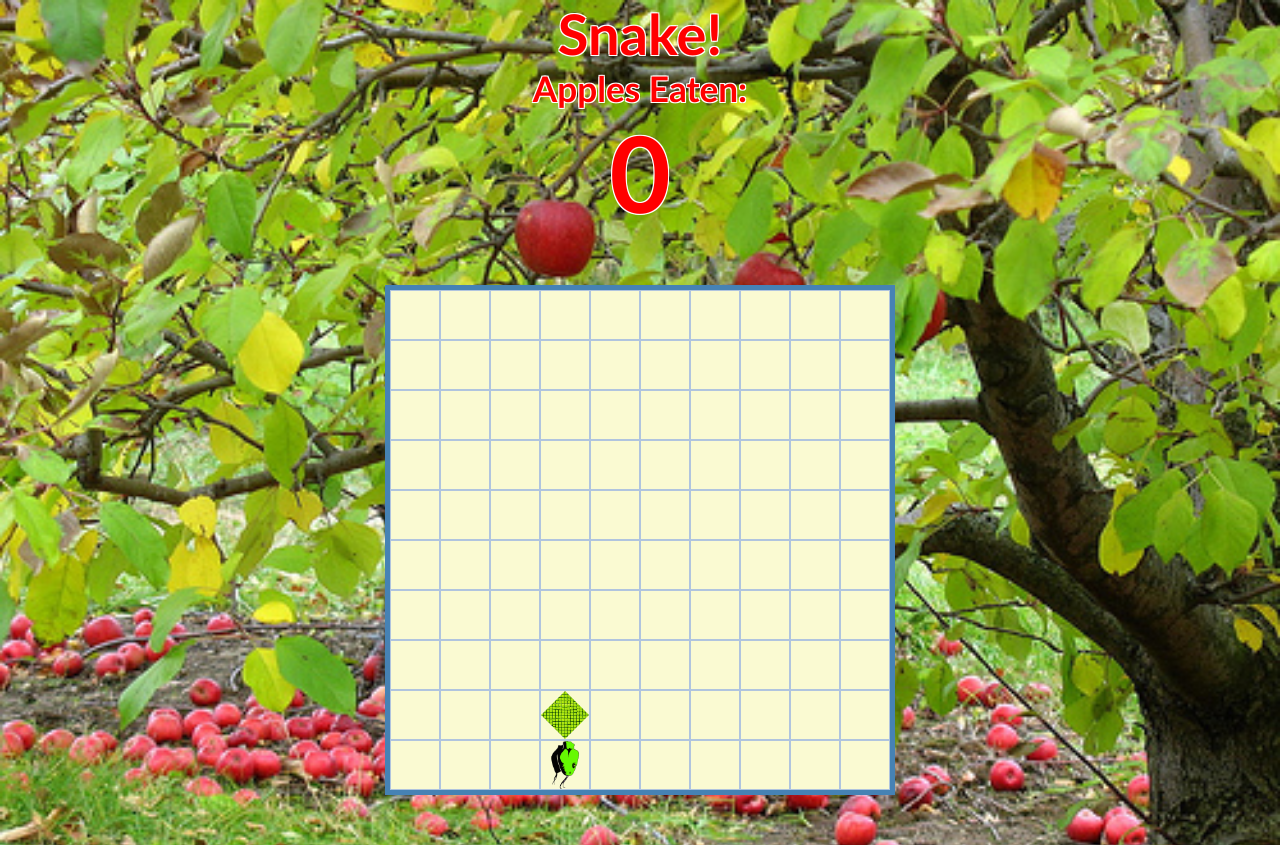
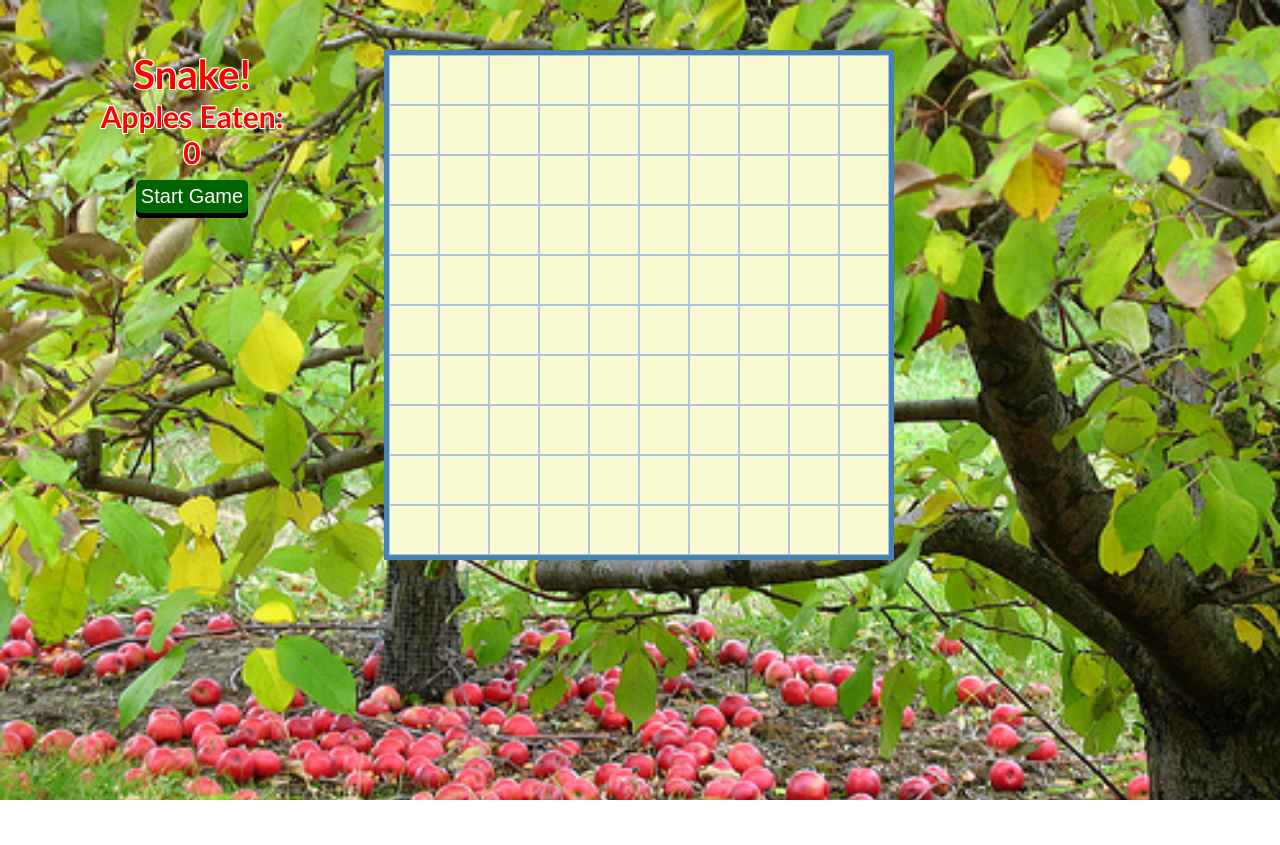
Before and after one commit to markshild/markshild.github.io, a plain HTML site: page snake/index.html in a window 1280 px wide. After the commit the page ends 800 px from the top, so only its background shows below. Drawn offline with Linux system fonts and the light colour scheme.

Commit message:
Updates Snake

```diff
--- a/snake/index.html
+++ b/snake/index.html
@@ -12,12 +12,17 @@
         font-family: Futura, 'Trebuchet MS', Arial, sans-serif;
       }
 
+      html {
+        height: 100%;
+      }
+
       body{
         background-image: url("css/background.jpeg");
         -webkit-background-size: cover;
         -moz-background-size: cover;
         -o-background-size: cover;
         background-size: cover;
+        height: 100%;
       }
 
       .group:after {
@@ -26,10 +31,37 @@
         clear: both;
       }
 
+      .side {
+        float: left;
+        width: 30%;
+        display: block;
+        margin-top: 50px;
+      }
+
+      button.start {
+        background: darkgreen;
+        border: none;
+        color: white;
+        font-size: 20px;
+        padding: 5px 5px;
+        display: block;
+        margin: 10px auto;
+        border-radius: 5px;
+        box-shadow: 0 5px black;
+        cursor: pointer;
+        outline: none;
+      }
+
+      button.start:active {
+        outline: none;
+        position: relative;
+        top: 5px;
+        box-shadow: none;
+      }
 
       h2 {
         margin: 10px 0 5px 0 auto;
-        font-size: 350%;
+        font-size: 40px;
         color: red;
         display: box;
         text-align: center;
@@ -41,7 +73,7 @@
       }
 
       h3 {
-        font-size: 220%;
+        font-size: 30px;
         text-align: center;
         color: red;
         text-shadow:
@@ -58,11 +90,10 @@
         list-style: none;
         width: 500px;
         border: 5px solid steelblue;
+        float: left;
+        display: block;
       }
 
-      div {
-        font-size: 300%;
-      }
 
       li {
         height: 48px;
@@ -122,13 +153,17 @@
     </style>
   </head>
 
-  <body>
+  <body class="group">
     <script src="js/jquery-2.1.1.js"></script>
 
     <script src="js/snake.js"></script>
     <script src="js/snake-view.js"></script>
-    <h2>Snake!</h2>
-    <h3>Apples Eaten: <div></div></h3>
+    <section class="side">
+
+      <h2>Snake!</h2>
+      <h3>Apples Eaten: <div>0</div></h3>
+      <button class="start">Start Game</button>
+    </section>
       <ul class="group">
 
 
@@ -148,6 +183,10 @@
         }
 
         var view = new Snakey.View($("pre"));
+        $('button.start').on('click', function () {
+          view.start();
+          this.remove();
+        });
       });
     </script>
   </body>
--- a/snake/js/snake-view.js
+++ b/snake/js/snake-view.js
@@ -6,10 +6,13 @@
   var View = Snakey.View = function ($el) {
     this.$el = $el;
     this.board = new Snakey.Board(10, $el);
+  };
+
+  View.prototype.start = function () {
     window.setInterval(function () {
       this.board.snake.move();
       this.board.render();
-    }.bind(this), 300); //sets speed of game
+    }.bind(this), 200); //sets speed of game
     window.setInterval(function() {
       this.board.addApple();
     }.bind(this), 5000); // sets how often new apples render
```
Also changed, not shown: images/Screen Shot 2015-01-24 at 3.01.28 PM.png (added), snake/snake.png (deleted), 1 other file.
